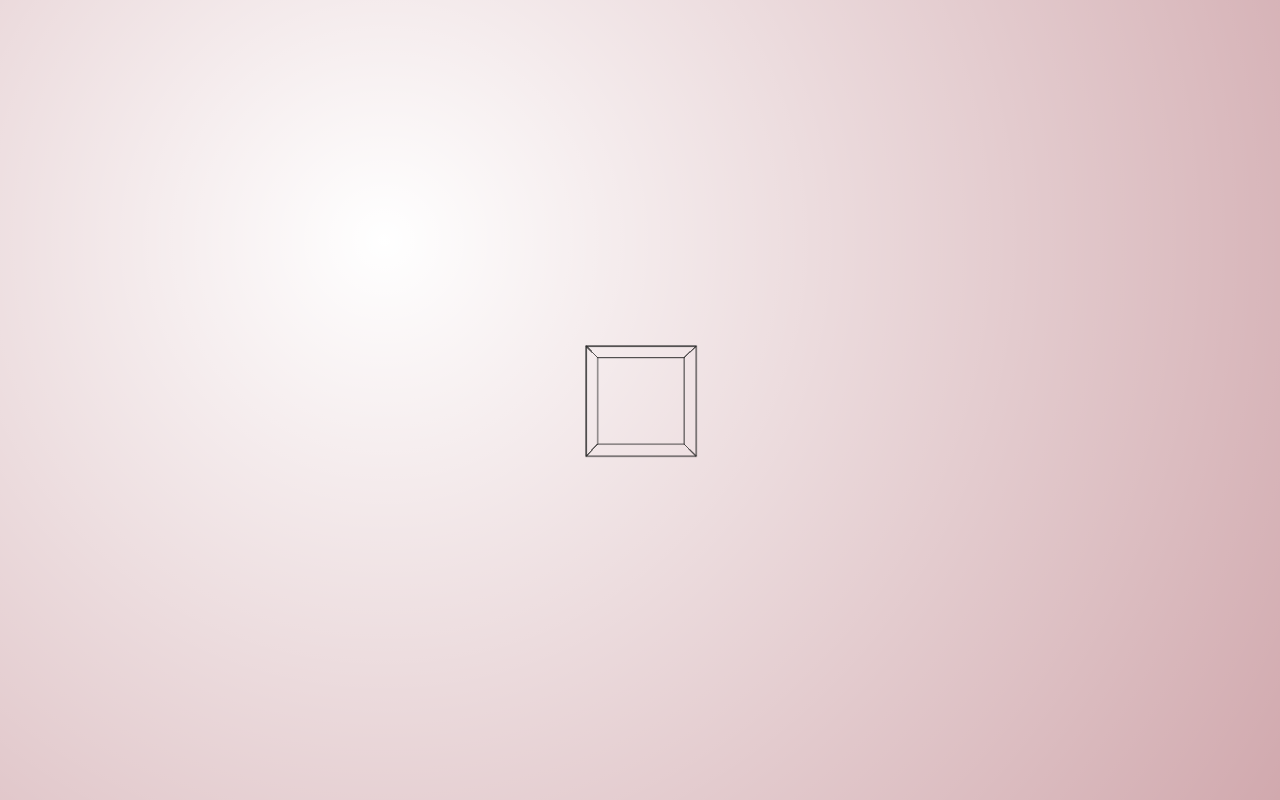
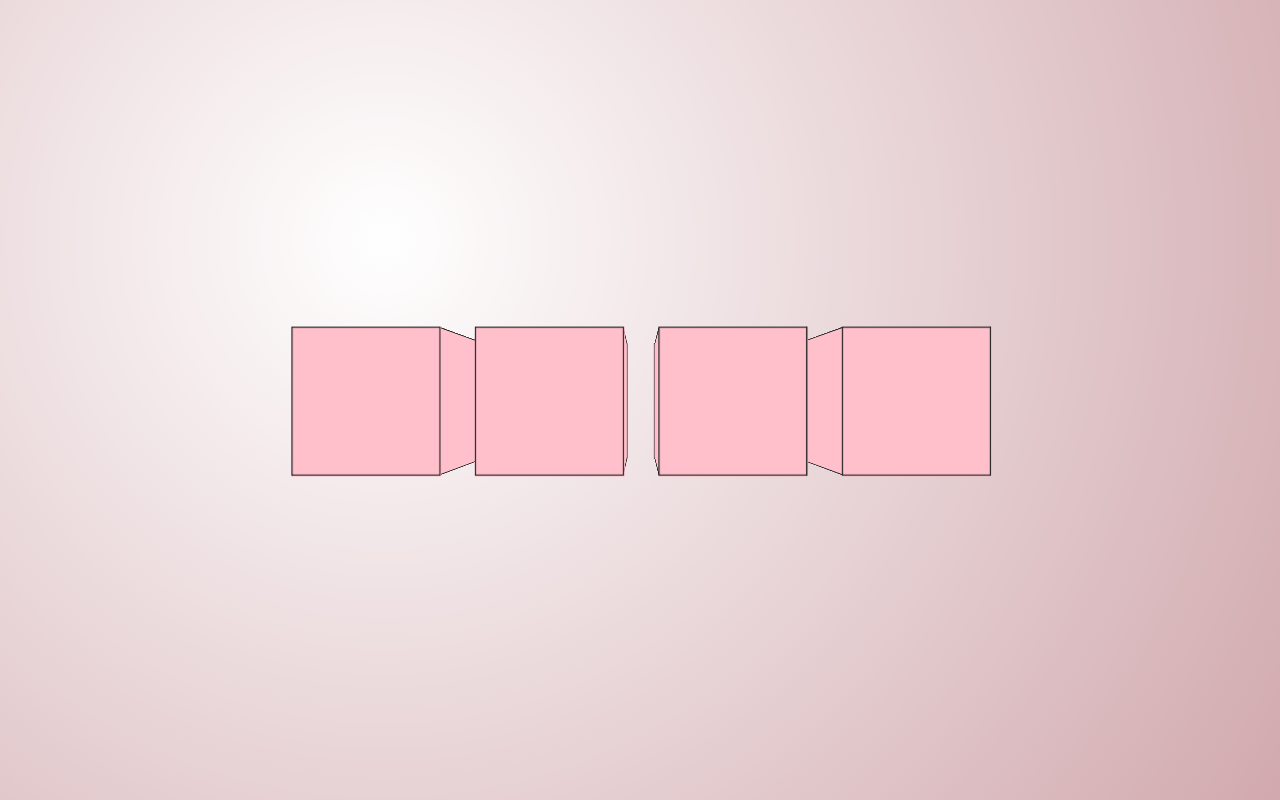
Before and after one commit to moaaz-bhnas/mother-day, a Next.js app: page / in a window 1280 px wide. Built offline with nearby package versions, Linux system fonts and the light colour scheme.

Commit message:
rotated cubes

```diff
--- a/components/Cube.jsx
+++ b/components/Cube.jsx
@@ -1,7 +1,8 @@
 import React, { memo } from "react";
 import styled from "styled-components";
+import { keyframes } from "styled-components";
 
-const Cube = memo(({ bg = "transparent", size = 6, x = 0, y = 0, z = 0 }) => {
+const Cube = memo(({ bg = "transparent", size = 8, x = 0, y = 0, z = 0 }) => {
   return (
     <StyledCube bg={bg} size={size} x={x} y={y} z={z}>
       <Front size={size} />
@@ -14,6 +15,15 @@ const Cube = memo(({ bg = "transparent", size = 6, x = 0, y = 0, z = 0 }) => {
   );
 });
 
+const zoom = (x, y, z) => keyframes`
+  0% {
+    transform: translate3d(${x}rem, ${y}rem, ${z - 70}rem);
+  }
+  100% {
+    transform: translate3d(${x}rem, ${y}rem, ${z}rem) rotate3d(1, 1, 1, 720deg);
+  }
+`;
+
 const StyledCube = styled.div`
   position: relative;
 
@@ -22,10 +32,11 @@ const StyledCube = styled.div`
 
   background-color: ${({ bg }) => bg};
 
-  transition: transform 0.3s;
-  transform: ${({ x, y, z }) => `translate3d(${x}rem, ${y}rem, ${z}rem)`};
+  transform-style: preserve-3d;
 
-  transform-style: preserve-3d;
+  animation: ${({ x, y, z }) => zoom(x, y, z)} 6s ease-out 1s both;
+
+  transition: transform 2s;
 `;
 
 const Face = styled.div`
@@ -35,6 +46,8 @@ const Face = styled.div`
 
   background-color: inherit;
   border: 1px solid;
+
+  background-color: pink;
 `;
 
 const Front = styled(Face)`
--- a/components/Workspace.jsx
+++ b/components/Workspace.jsx
@@ -6,7 +6,10 @@ const Workspace = memo(() => {
   return (
     <StyledWorkspace aria-hidden="true">
       <Scene>
-        <Cube />
+        <Cube x={-3} />
+        <Cube x={-1} />
+        <Cube x={1} />
+        <Cube x={3} />
       </Scene>
     </StyledWorkspace>
   );
@@ -37,7 +40,7 @@ const Scene = styled.div`
   align-items: center;
 
   transform-style: preserve-3d;
-  perspective: 400px;
+  perspective: 500px;
   perspective-origin: 50% 50%;
 `;
 
```
